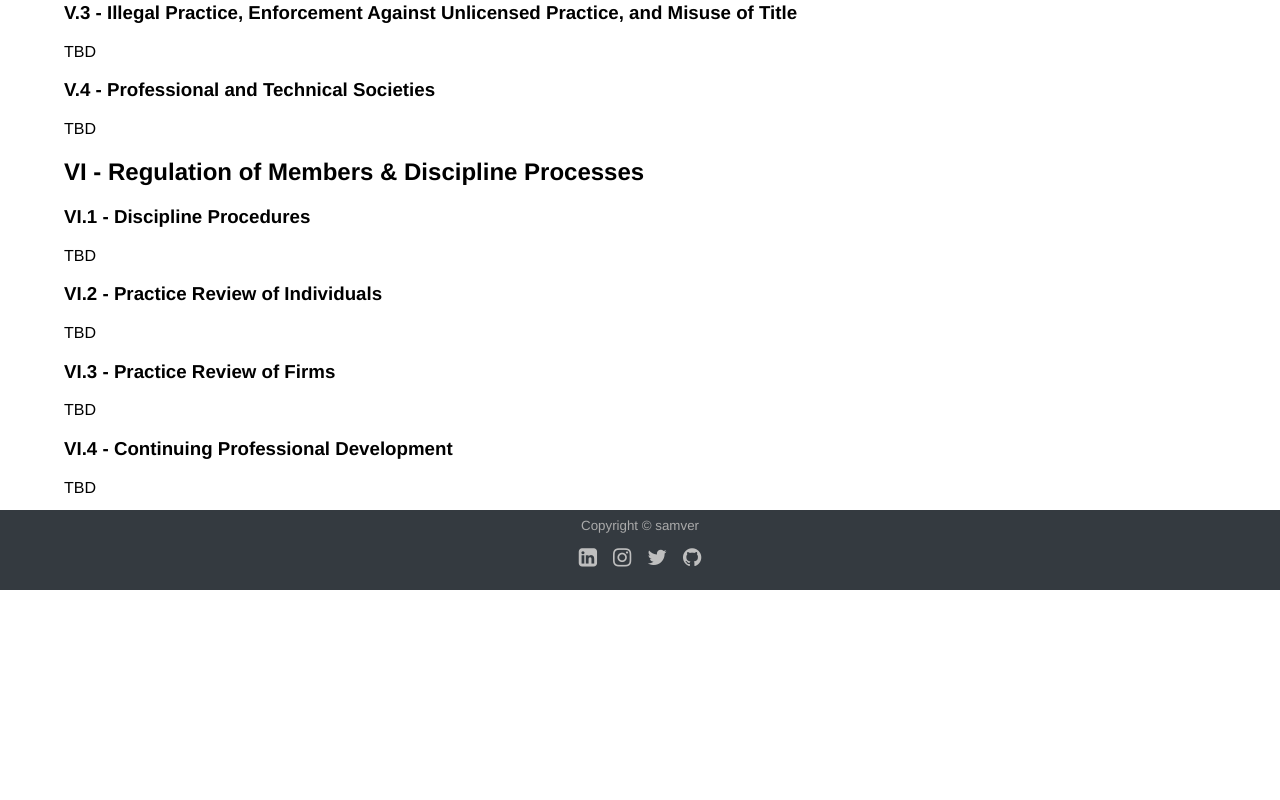
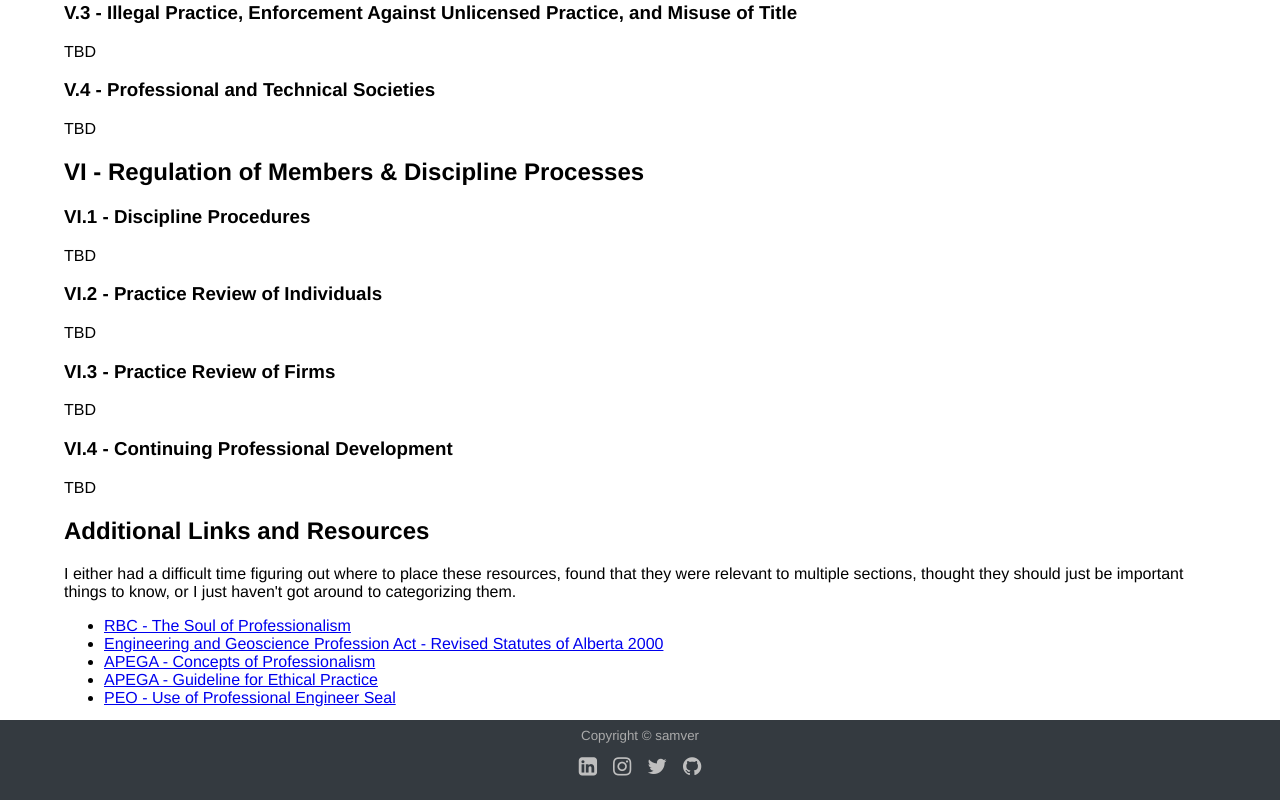
Before and after one commit to SamuelSVD/samver, an Angular app: page /nppe in a window 1280 px wide. Shown: the part 2391-3191 px from the top of the page. Before the commit the page ends 2981 px from the top, so only its background shows below. Built offline with nearby package versions, Linux system fonts and the light colour scheme.

Commit message:
Updated links

```diff
--- a/src/svd/nppe-prep/nppe-prep.component.html
+++ b/src/svd/nppe-prep/nppe-prep.component.html
@@ -79,3 +79,12 @@
 <p>TBD</p>
 <h3>VI.4 - Continuing Professional Development</h3>
 <p>TBD</p>
+<h2>Additional Links and Resources</h2>
+<p>I either had a difficult time figuring out where to place these resources, found that they were relevant to multiple sections, thought they should just be important things to know, or I just haven't got around to categorizing them.</p>
+<ul>
+    <li><a href='https://www.apega.ca/docs/default-source/pdfs/rbc-professionalism.pdf'>RBC - The Soul of Professionalism</a></li>
+    <li><a href='https://www.qp.alberta.ca/documents/Acts/E11.pdf'>Engineering and Geoscience Profession Act - Revised Statutes of Alberta 2000</a></li>
+    <li><a href='https://www.apega.ca/docs/default-source/pdfs/professionalism.pdf'>APEGA - Concepts of Professionalism</a></li>
+    <li><a href='https://www.apega.ca/docs/default-source/pdfs/ethical-practice.pdf'>APEGA - Guideline for Ethical Practice</a></li>
+    <li><a href='https://www.peo.on.ca/sites/default/files/2019-07/UseofProfessionalEngineerSeal.pdf'>PEO - Use of Professional Engineer Seal</a></li>
+</ul>
```
